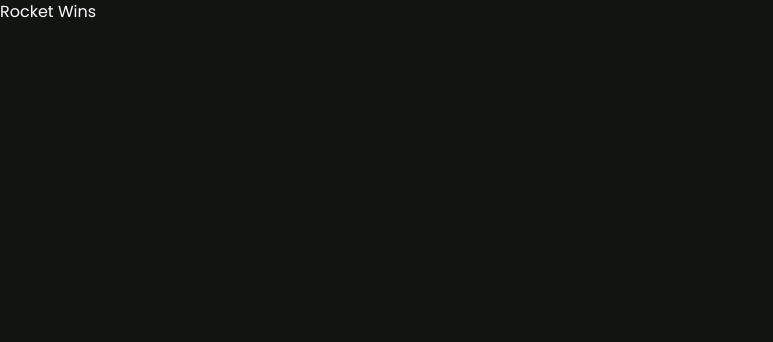
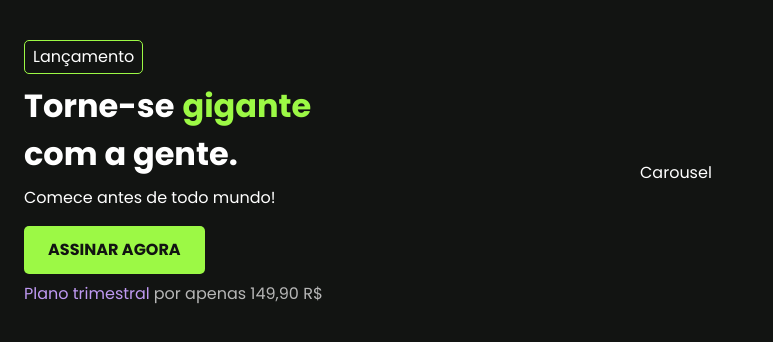
Before and after one commit to AdrianKnapp/boostt, a Next.js app: page / in a window 1280 px wide. Shown: the top 342 px of the page, without its empty margins (0-773 px from the left). Built offline with nearby package versions, Linux system fonts and the light colour scheme.

Commit message:
Added Seller's structure

```diff
--- /dev/null
+++ b/src/components/Carousel/index.tsx
@@ -0,0 +1,7 @@
+import { Flex } from '@chakra-ui/react';
+
+const Carousel = () => {
+  return <Flex w="100%">Carousel</Flex>;
+};
+
+export default Carousel;
--- /dev/null
+++ b/src/components/Container/index.tsx
@@ -0,0 +1,21 @@
+import { Flex, FlexProps } from '@chakra-ui/react';
+import { theme } from 'styles/theme';
+
+const Container = (props: FlexProps) => {
+  const { children } = props;
+
+  return (
+    <Flex
+      w="100%"
+      maxW={theme.container.width.desktop}
+      align="center"
+      px={theme.container.padding.desktop}
+      mx="auto"
+      {...props}
+    >
+      {children}
+    </Flex>
+  );
+};
+
+export default Container;
--- /dev/null
+++ b/src/components/Seller/Button.tsx
@@ -0,0 +1,25 @@
+import { Button as ChakraButton } from '@chakra-ui/react';
+import { theme } from 'styles/theme';
+
+const Button = () => {
+  return (
+    <ChakraButton
+      bg={theme.colors.highlight}
+      color={theme.colors.background}
+      fontWeight="bold"
+      w="min-content"
+      py={6}
+      px={6}
+      borderRadius={5}
+      mt={2}
+      _hover={{
+        background: 'green.700',
+        opacity: 1,
+      }}
+    >
+      ASSINAR AGORA
+    </ChakraButton>
+  );
+};
+
+export default Button;
--- /dev/null
+++ b/src/components/Seller/Title.tsx
@@ -0,0 +1,16 @@
+import { Text } from '@chakra-ui/react';
+import { theme } from 'styles/theme';
+
+const Title = () => {
+  return (
+    <Text fontSize={theme.sizes.text.title} fontWeight="bold">
+      Torne-se
+      <Text as="span" ml={2} color={theme.colors.highlight}>
+        gigante
+      </Text>
+      <br /> com a gente.
+    </Text>
+  );
+};
+
+export default Title;
--- /dev/null
+++ b/src/components/Seller/index.tsx
@@ -0,0 +1,38 @@
+import { Box, Flex, Text } from '@chakra-ui/react';
+import { theme } from 'styles/theme';
+
+import Button from './Button';
+import Title from './Title';
+
+const Seller = () => {
+  return (
+    <Flex w="100%" direction="column" gap={2}>
+      <Box
+        px={2}
+        py={1}
+        borderRadius={5}
+        borderWidth={1}
+        borderColor={theme.colors.highlight}
+        w="min-content"
+      >
+        Lançamento
+      </Box>
+      <Title />
+      <Text fontSize={theme.sizes.text.description}>
+        Comece antes de todo mundo!
+      </Text>
+      <Button />
+      <Text
+        fontSize={theme.sizes.text.description}
+        color={theme.colors.text.secondary}
+      >
+        <Text as="span" color="purple.600" mr={1}>
+          Plano trimestral
+        </Text>
+        por apenas 149,90 R$
+      </Text>
+    </Flex>
+  );
+};
+
+export default Seller;
--- a/src/pages/_app.tsx
+++ b/src/pages/_app.tsx
@@ -1,8 +1,7 @@
-import 'styles/global.scss';
 import { ChakraProvider } from '@chakra-ui/react';
 import { AppProps } from 'next/app';
-import React from 'react';
 import { chakraTheme } from 'styles/theme';
+import 'styles/global.scss';
 
 function MyApp({ Component, pageProps }: AppProps) {
   return (
--- a/src/pages/index.tsx
+++ b/src/pages/index.tsx
@@ -1,5 +1,8 @@
+import { Flex } from '@chakra-ui/react';
+import Carousel from 'components/Carousel';
+import Container from 'components/Container';
+import Seller from 'components/Seller';
 import Head from 'next/head';
-import React from 'react';
 
 export default function Home() {
   return (
@@ -8,7 +11,14 @@ export default function Home() {
         <title>Create Next App</title>
         <meta name="description" content="Generated by create next app" />
       </Head>
-      <h1>Rocket Wins</h1>
+      <Container pt={10}>
+        <Flex w="50%">
+          <Seller />
+        </Flex>
+        <Flex w="50%">
+          <Carousel />
+        </Flex>
+      </Container>
     </>
   );
 }
--- a/src/styles/theme.ts
+++ b/src/styles/theme.ts
@@ -6,14 +6,14 @@ export const theme = {
       primary: 'white',
       secondary: 'gray.300',
     },
-    background: 'gray.100',
+    background: 'gray.900',
     highlight: 'green.800',
   },
   sizes: {
     text: {
-      title: 8,
-      subtitle: 6,
-      description: 4,
+      title: 32,
+      subtitle: 24,
+      description: 16,
     },
   },
   container: {
@@ -53,6 +53,7 @@ export const chakraTheme = extendTheme({
     },
     green: {
       800: '#9CF945', // primary highlight
+      700: '#c7fc95',
     },
     purple: {
       600: '#BF99F2', // secondary highlight
```
Also changed, not shown: .eslintrc.json.
